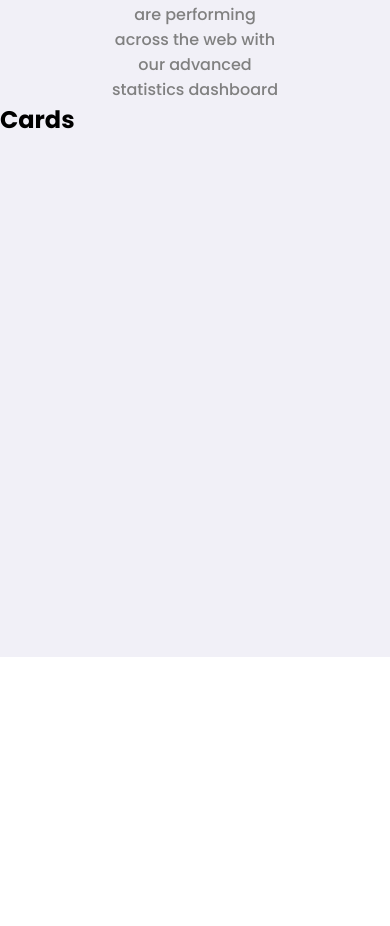
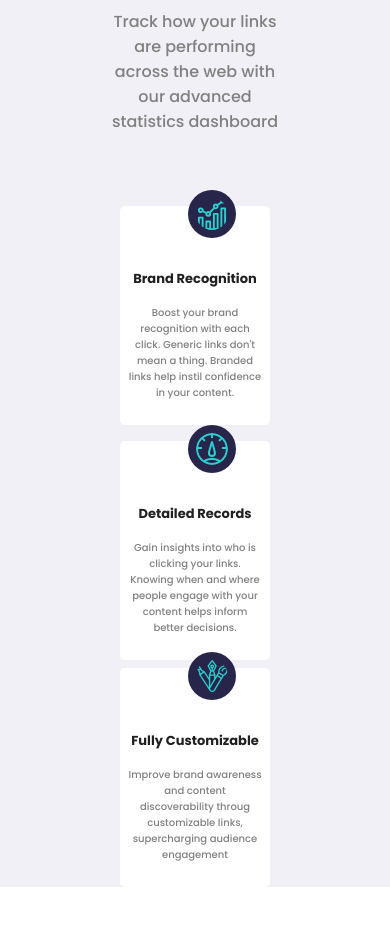
Before and after one commit to rennerCostaa12/Pagina-de-encurtamento-de-URL, a React (Create React App) app: page / in a window 390 px wide. Shown: the part 1320-2246 px from the top of the page. Before the commit the page ends 1977 px from the top, so only its background shows below. Built offline with nearby package versions, Linux system fonts and the light colour scheme.

Commit message:
adicionando os cards e colocando um pouco de responsividade nos cards e nos links gerados

```diff
--- a/src/components/Cards/Card.css
+++ b/src/components/Cards/Card.css
@@ -0,0 +1,96 @@
+
+.container-cards{
+    height: 60%;
+    margin: 4.5rem 7.5rem;
+    display: flex;
+    justify-content: center;
+    align-items: flex-end;
+    gap: 2.5%;
+}
+
+.card{
+    border-radius: 5px;
+    padding: 0 2.5% 1% 1.5%;
+    background-color: white;
+    text-align: left;
+}
+
+.card h1{
+    color: #202020;
+}
+
+.card p{
+    margin: 1rem 0;
+    color: #808080;
+    font-size: 15px;
+}
+
+.card img{
+    position:relative;
+    bottom: 1.5rem;
+    border-radius: 360px;
+    padding: 0.5rem;
+    background-color: #27254A;
+}
+
+/* RESPONSIVIDADE */
+
+@media (max-width: 1105px){
+    .card h1{
+        font-size: 16px;
+    }
+    .card p{
+        font-size: 13px;
+    }
+    .card img{
+        width: 3rem;
+        position:relative;
+        bottom: 1.5rem;
+        border-radius: 360px;
+        padding: 0.52rem;
+        background-color: #27254A;
+    }
+}
+
+@media (max-width: 941px){
+    .card h1{
+        font-size: 14px;
+    }
+    .card p{
+        font-size: 11px;
+    }
+}
+
+@media (max-width: 768px){
+    .card h1{
+        font-size: 13px;
+    }
+    .card p{
+        font-size: 10px;
+    }
+}
+
+@media (max-width: 666px){
+    .container-cards{
+        flex-direction: column;
+    }
+    .card{
+        padding: 0.5rem;
+    }
+    .card h1{
+        text-align: center;
+        font-size: 13px;
+    }
+    .card p{
+        text-align: center;
+        font-size: 10px;
+    }
+    .card img{
+        position:relative;
+        bottom: 1.5rem;
+        left: 44.5%;
+        border-radius: 360px;
+        padding: 0.5rem;
+        background-color: #27254A;
+    }
+}
--- a/src/components/Cards/Cards.jsx
+++ b/src/components/Cards/Cards.jsx
@@ -1,7 +1,35 @@
+import './Card.css'
+import FullyCustomizable from '../images/icon-fully-customizable.svg'
+import DetailedRecords from '../images/icon-detailed-records.svg'
+import BrandRecognition from '../images/icon-brand-recognition.svg'
+
 export default function Cards (){
     return(
-        <div>
-            <h1>Cards</h1>
+        <div className="container-cards">
+            <div className="card" style={{marginBottom: '10.5%'}}>
+                <img src={BrandRecognition} alt="Brand-Recognition"/>
+                <h1>Brand Recognition</h1>
+                <p>
+                    Boost your brand recognition with each click. Generic links don't mean a thing.
+                    Branded links help instil confidence in your content.
+                </p>
+            </div>
+            <div className="card" style={{marginBottom: '5.5%'}}>
+                <img src={DetailedRecords} alt="Brand-Recognition"/>
+                <h1>Detailed Records</h1>
+                <p>
+                    Gain insights into who is clicking your links. Knowing when and where people engage with
+                    your content helps inform better decisions.
+                </p>
+            </div>
+            <div className="card">
+                <img src={FullyCustomizable} alt="Brand-Recognition"/>
+                <h1>Fully Customizable</h1>
+                <p>
+                    Improve brand awareness and content discoverability throug customizable links,
+                    supercharging audience engagement
+                </p>
+            </div>
         </div>
     )
 }
--- a/src/components/Main/Main.css
+++ b/src/components/Main/Main.css
@@ -50,7 +50,6 @@
 .container--Advanced-Statistics{
     padding-top: 8rem;
     width: 100%;
-    height: 110vh;
     background-color: #F1F0F7;
 }
 
--- a/src/components/Main/Main.jsx
+++ b/src/components/Main/Main.jsx
@@ -3,7 +3,6 @@ import backgroundShorten from '../images/bg-shorten-desktop.svg'
 import Cards from '../Cards/Cards'
 import './Main.css'
 import './ShortenLink.css'
-
 
 import { useState } from 'react'
 
@@ -11,11 +10,9 @@ export default function Main (props){
 
     const [URLInsert, SetURLInset] = useState('')
 
-
     function quandoMudar(e){
         SetURLInset(e.target.value)
     }
-
 
     function getLink(){
         alert('funcionou')
--- a/src/components/Main/ShortenLink.css
+++ b/src/components/Main/ShortenLink.css
@@ -40,24 +40,27 @@
 }
 
 #content-link{
-    margin: -2rem 7rem;
+    width: 100%;
+    padding: 0 8.5%;
     margin-bottom: 2rem;
 }
 
-#content-link div{
-    padding: 1rem 2rem;
+#content-link > div{
+    width: 100%;
+    padding: 1% 2%;
     background: white;
     border-radius: 5px;
     margin: 0.5rem 0rem;
     display: flex;
     justify-content: space-between;
     align-items: center;
+    flex-wrap: wrap;
 }
 
 #content-link h5{
-    width: 75%;
+    width: 50%;
     margin: 0 1rem;
-    font-size: 17px;
+    font-size: 15px;
 }
 
 #content-link h6{
@@ -81,6 +84,8 @@
     border-radius: 5px;
     cursor: pointer;
 }
+
+/* RESPONSIVIDADE */
 
 @media(max-width: 945px){
     .container-shortenlink button{
```
